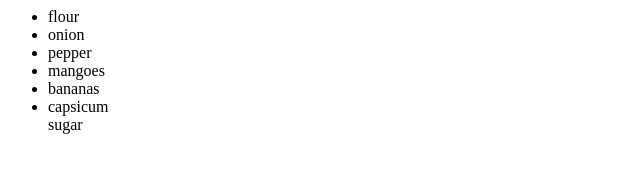
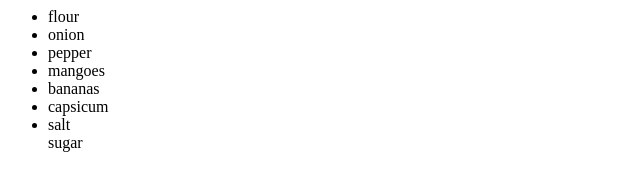
Before and after one commit to vijayaBommisetty/shoppinglist, a plain HTML site: page index.html in a window 1280 px wide. Shown: the full height of the page, 0-640 px from the left. Drawn offline with Linux system fonts and the light colour scheme.

Commit message:
added salt

```diff
--- a/index.html
+++ b/index.html
@@ -7,6 +7,7 @@
 <li>mangoes</li>
 <li>bananas</li>
 <li>capsicum</li>
+<li>salt</li>
 </li> sugar</li>
 </ul>
 </body>
```
